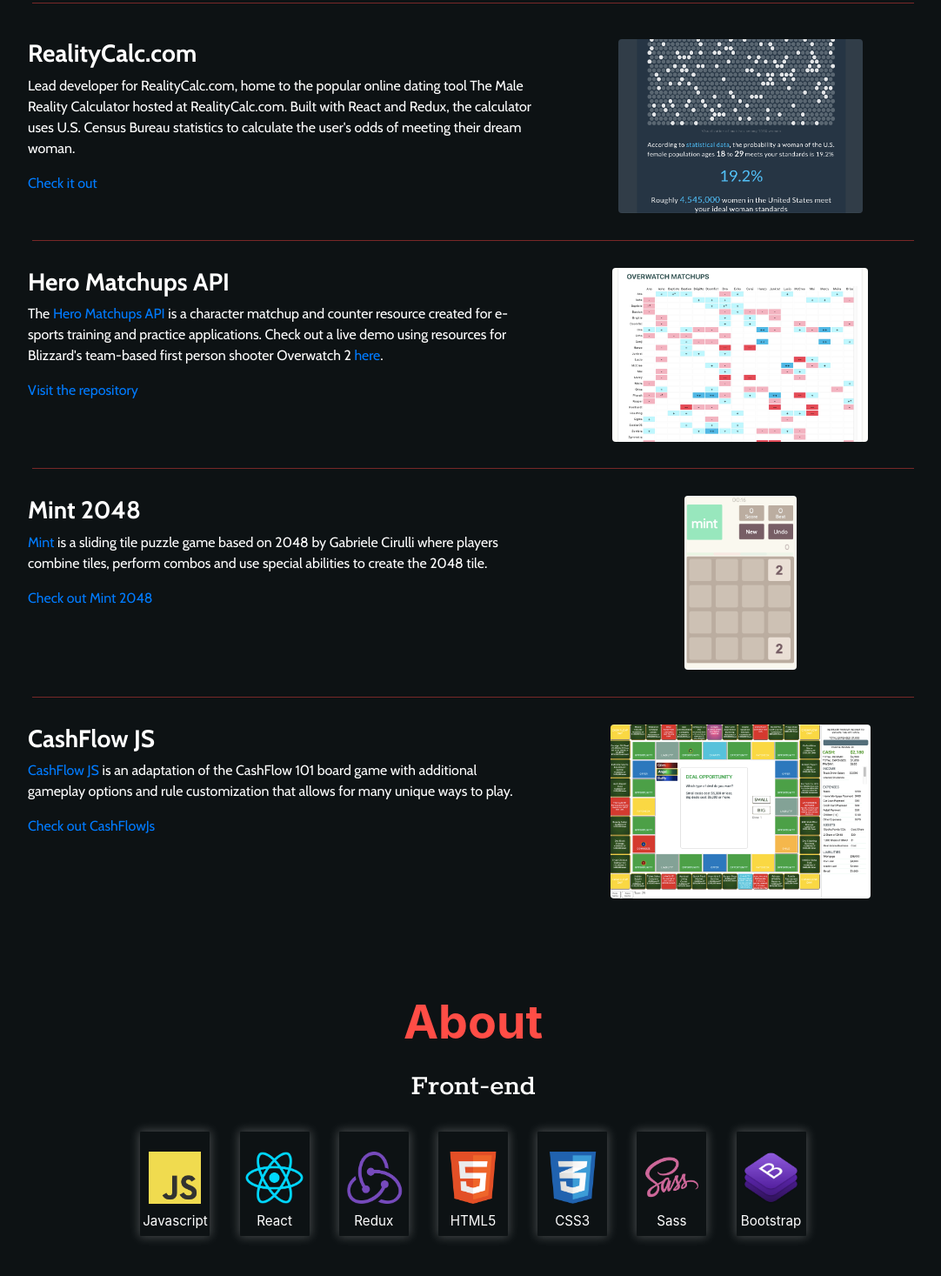
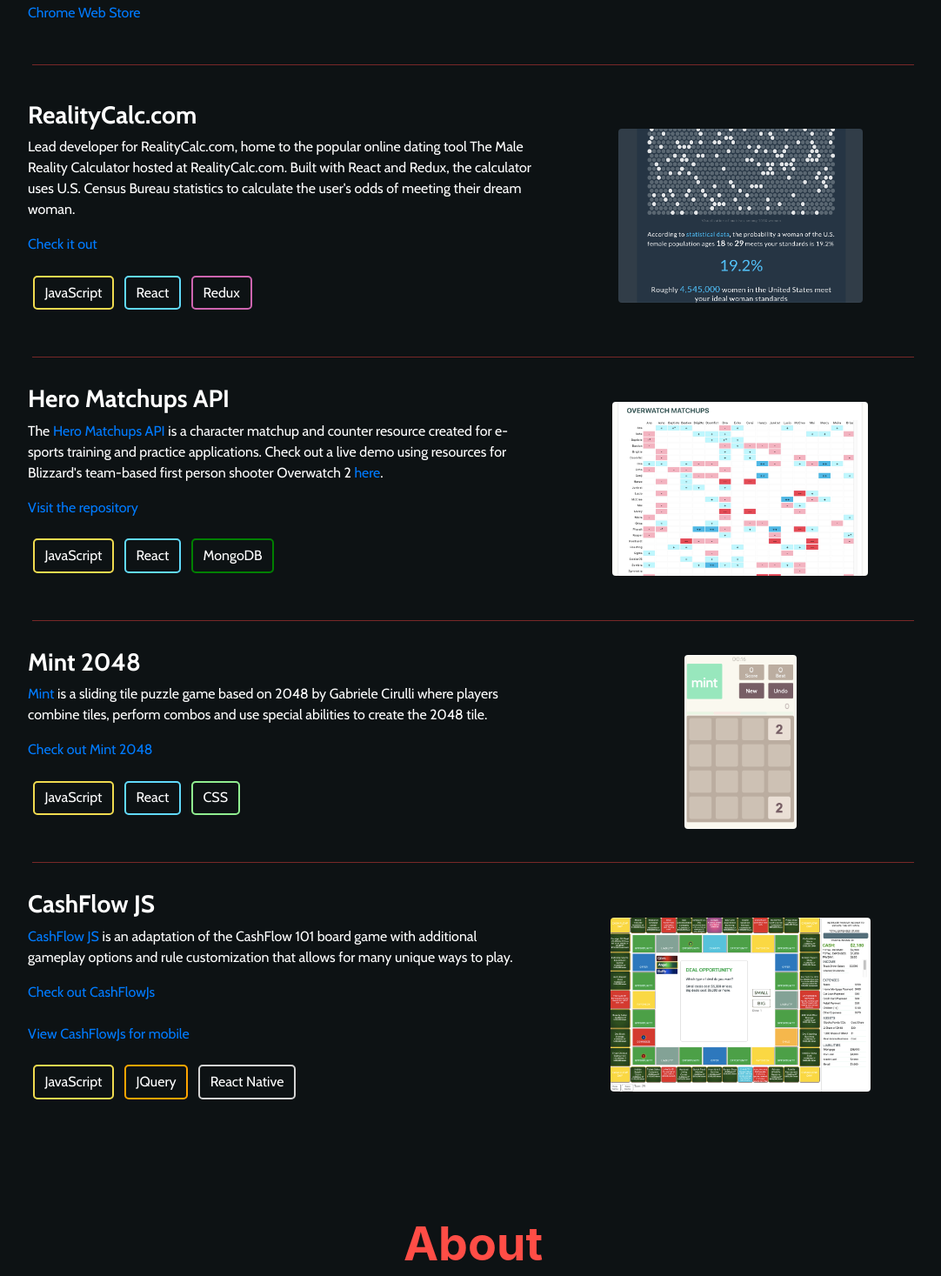
Before and after one commit to Sleighs/Portfolio, a React (Create React App) app: page / in a window 1280 px wide. Shown: the part 1451-2918 px from the top of the page at 87% size, without its empty margins (96-1178 px from the left). Built offline with nearby package versions, Linux system fonts and the light colour scheme; no server answers; what google-maps-react would draw is missing.

Commit message:
Updated the Tag component

```diff
--- a/src/Components/Crypt/index.js
+++ b/src/Components/Crypt/index.js
@@ -46,8 +46,7 @@
     }
 
     if (submitted === 'help') {
-      success = true
-      //console.log('List of codes:')
+      success = true;
       console.table({
         help: 'list codes in console',
         lights: 'toggle light/dark mode',
--- a/src/Components/Footer/index.js
+++ b/src/Components/Footer/index.js
@@ -56,8 +56,7 @@
           </svg>
         </a>
         <a className={`footer-info-link`} style={{marginRight: 16,}} target="_blank" href="http://github.com/sleighs" rel="noreferrer">
-          <svg xmlns="http://www.w3.org/2000/svg" width="32" height="32" fill="currentColor" className="bi bi-github" viewBox="0 0 16 16"
-            >
+          <svg xmlns="http://www.w3.org/2000/svg" width="32" height="32" fill="currentColor" className="bi bi-github" viewBox="0 0 16 16">
             <path d="M8 0C3.58 0 0 3.58 0 8c0 3.54 2.29 6.53 5.47 7.59.4.07.55-.17.55-.38 0-.19-.01-.82-.01-1.49-2.01.37-2.53-.49-2.69-.94-.09-.23-.48-.94-.82-1.13-.28-.15-.68-.52-.01-.53.63-.01 1.08.58 1.23.82.72 1.21 1.87.87 2.33.66.07-.52.28-.87.51-1.07-1.78-.2-3.64-.89-3.64-3.95 0-.87.31-1.59.82-2.15-.08-.2-.36-1.02.08-2.12 0 0 .67-.21 2.2.82.64-.18 1.32-.27 2-.27.68 0 1.36.09 2 .27 1.53-1.04 2.2-.82 2.2-.82.44 1.1.16 1.92.08 2.12.51.56.82 1.27.82 2.15 0 3.07-1.87 3.75-3.65 3.95.29.25.54.73.54 1.48 0 1.07-.01 1.93-.01 2.2 0 .21.15.46.55.38A8.012 8.012 0 0 0 16 8c0-4.42-3.58-8-8-8z"/>
           </svg>
         </a>
--- a/src/Components/Projects/index.js
+++ b/src/Components/Projects/index.js
@@ -5,6 +5,7 @@
 import heromatchupsPic from '../../Resources/Images/portfolio-heromatchups.png';
 import realityCalcPic from '../../Resources/Images/portfolio-realitycalc03.png';
 import chatplusPic from '../../Resources/Images/logo-600x400.png';
+import Tag from '../Tag';
 
 import './style.css'
 
@@ -41,6 +42,12 @@
                         <li>Full size chat</li>
                         <li>Username color schemes</li>
                     </ul>
+                        <div className="tag-row">
+                            <Tag name={'JavaScript'}/>
+                            <Tag name={'Chrome Extension'}/>
+                            <Tag name={'React'}/>
+                            <Tag name={'CSS'}/>
+                        </div>
                     <p>
                     <a target="_blank" href="https://github.com/sleighs/chat-plus" rel="noreferrer">Find out more</a>
                     <br/>
@@ -67,6 +74,11 @@
                     <p>
                     <a target="_blank" href="https://realitycalc.com/" rel="noreferrer">Check it out</a>
                     </p>
+                    <div className="tag-row">
+                        <Tag name={'JavaScript'}/>
+                        <Tag name={'React'}/>
+                        <Tag name={'Redux'}/>
+                    </div>
                 </div>
                 <div className="col-md-5 project-pic-content">
                     <a className="projects-pic-container-realitycalc" target="_blank" href="https://realitycalc.com"rel="noreferrer" title="Check it out">
@@ -84,6 +96,11 @@
                     <h3  className="projects-row-title"><strong>Hero Matchups API</strong></h3>
                     <p>The <a target="_blank" href="https://github.com/Sleighs/hero-matchups-api/" rel="noreferrer">Hero Matchups API</a> is a character matchup and counter resource created for e-sports training and practice applications. Check out a live demo using resources for Blizzard's team-based first person shooter Overwatch 2 <a target="_blank" href="https://hero-pick-app.web.app/" rel="noreferrer">here</a>.</p>
                     <p><a target="_blank" href="https://github.com/Sleighs/hero-matchups-api/" rel="noreferrer">Visit the repository</a></p>
+                    <div className="tag-row">
+                        <Tag name={'JavaScript'}/>
+                        <Tag name={'React'}/>
+                        <Tag name={'MongoDB'}/>
+                    </div>
                 </div>
                 <div className="col-md-5 project-pic-content">
                     <a className="projects-pic-container-heromatchups" target="_blank" href="https://github.com/sleighs/heromatchups" rel="noreferrer" title="Visit">
@@ -102,6 +119,11 @@
                     <p>
                         <a target="_blank" href="https://github.com/Sleighs/Mint-2048" rel="noreferrer">Check out Mint 2048 </a>
                     </p>
+                    <div className="tag-row">
+                        <Tag name={'JavaScript'}/>
+                        <Tag name={'React'}/>
+                        <Tag name={'CSS'}/>
+                    </div>
                 </div>
                 <div className="col-md-5 project-pic-content">
                     <a className="projects-pic-container-mint" target="_blank" href="https://github.com/sleighs/mint-2048" rel="noreferrer" title="Play">
@@ -119,7 +141,15 @@
                     <p><a target="_blank" href="https://sleighs.github.io/CashFlowJs/" rel="noreferrer">CashFlow JS</a> is an adaptation of the CashFlow 101 board game with additional gameplay options and rule customization that allows for many unique ways to play.</p>
                     <p>
                         <a target="_blank" href="https://github.com/Sleighs/CashFlowJs/" rel="noreferrer">Check out CashFlowJs</a>
+                        <br/>
+                        <br/>
+                        <a target="_blank" href="https://github.com/Sleighs/cashflow-mobile" rel="noreferrer">View CashFlowJs for mobile</a>
                     </p>
+                    <div className="tag-row">
+                        <Tag name={'JavaScript'}/>
+                        <Tag name={'JQuery'}/>
+                        <Tag name={'React Native'}/>
+                    </div>
                 </div>
                 <div className="col-md-5 project-pic-content">
                     <a className="projects-pic-container-cashflow" target="_blank" href="https://github.com/Sleighs/CashFlowJs"rel="noreferrer" title="Play">
--- a/src/Components/Projects/style.css
+++ b/src/Components/Projects/style.css
@@ -19,6 +19,9 @@
 }
 
 .row {
+    margin: 3% auto;
+}
+.tag-row {
     margin: 3% auto;
 }
 .project-description {
@@ -54,4 +57,10 @@
     .row {
         margin: 9% auto;
     }
+    .tag-row {
+        margin: 3% auto 6% auto;
+        display: flex;
+        align-items: center;
+        justify-content: center;
+    }
 }
--- a/src/Components/Tag/index.js
+++ b/src/Components/Tag/index.js
@@ -1,34 +1,58 @@
-import React from 'react'
+import React, { useState, useEffect } from 'react'
 
 export default function Tag(props) {
   const {
     name
   } = props
 
-  //get color
+  const [borderColor, setBorderColor] = useState('lightgray')
 
+  const getBorderColor = (n) => {
+
+    switch (n) {
+      case 'React':
+        setBorderColor('#61dafb')
+        return
+      case 'JavaScript':
+        setBorderColor('#f0db4f')
+        return
+      case 'React Native':
+        setBorderColor('#red')
+        return
+      case 'CSS':
+        setBorderColor('lightgreen')
+        return
+      case 'JQuery':
+        setBorderColor('orange')
+        return
+      case 'Redux':
+        setBorderColor('#CE65B0 ')
+        return
+      case 'MongoDB':
+        setBorderColor('green')
+        return
+
+      default:
+        setBorderColor('gray')
+        return
+    }
+  }
+
+  useEffect(() => {
+    getBorderColor(name)
+  }, [])
 
   return (
     <div className='tag-container'
       style={{
         display:'inline-block',
-        borderTopLeftRadius: '25%',
-        borderTopRightRadius: '25%',
-        borderBottomLeftRadius: '25%',
-        borderBottomRightRadius: '25%',
+        borderRadius: '5px',
         margin: '1%',
         padding: '1% 2%',
-        backgroundColor:
-          name === 'react' ? 'lightblue' :
-          name === 'redux' ? 'lightyellow' :
-            'lightgray',
-
+        border: `solid 2pt ${borderColor}`,
       }}>
-      <div style={{
-
-
-      }}>
-        {'#'+name}
+      <div style={{ }}>
+        {name}
       </div>
     </div>
   )
```
